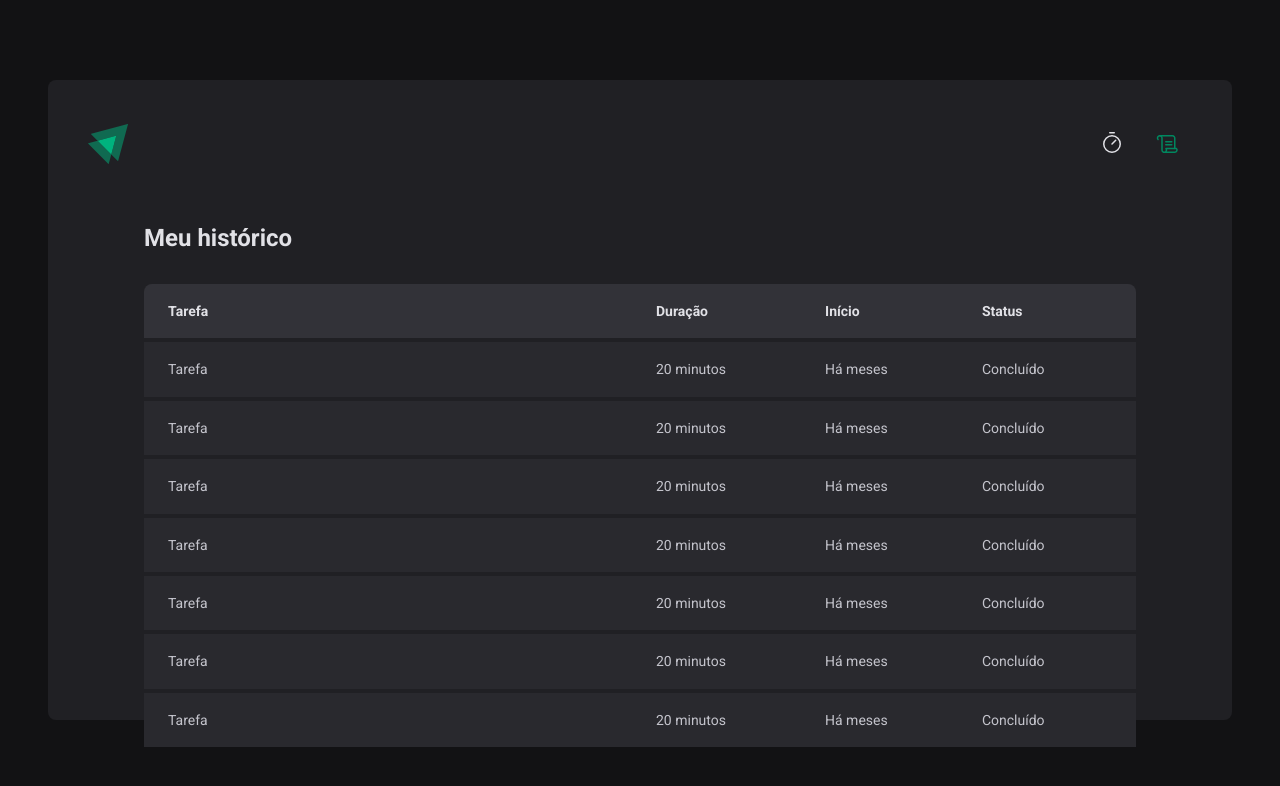
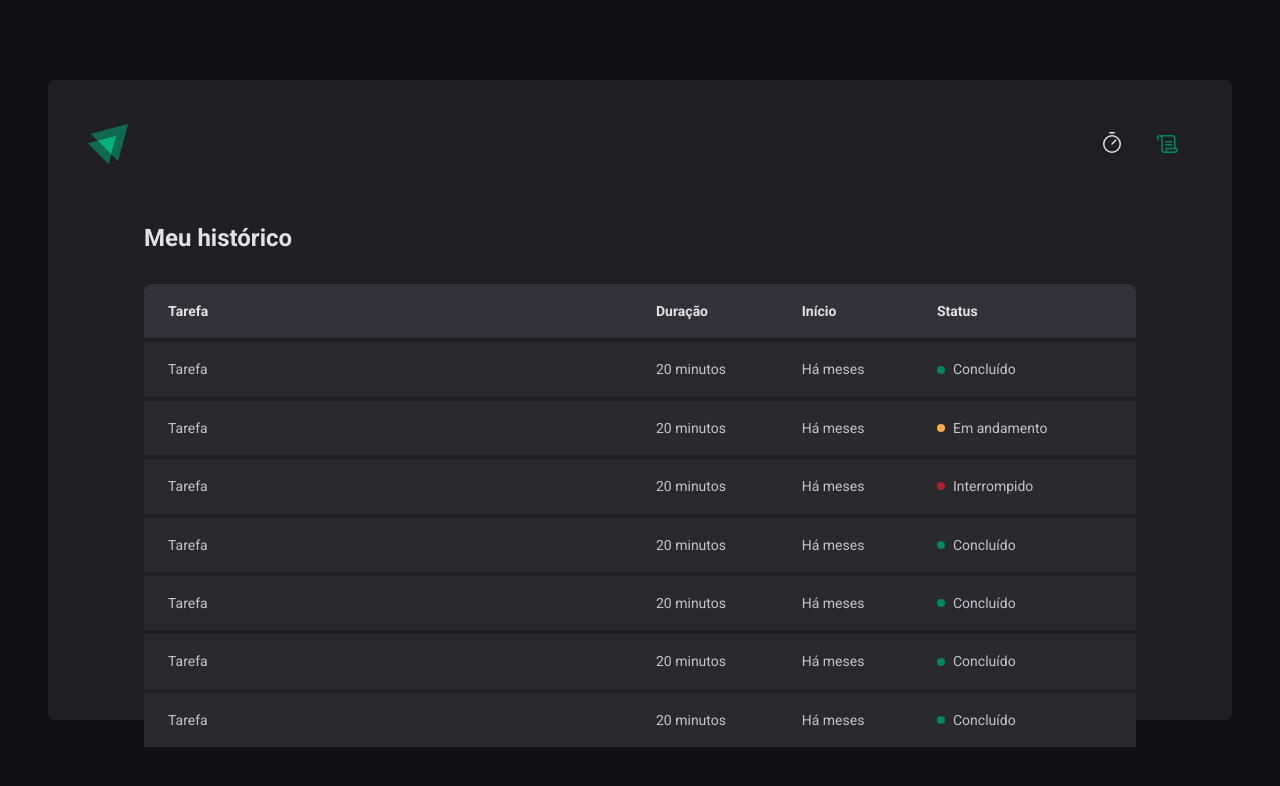
Before and after one commit to SoshiNoir/Fundamentos-do-React-02, a React (Vite) app: page /history in a window 1280 px wide. Shown: the top 786 px of the page. Built offline with nearby package versions, Linux system fonts and the light colour scheme.

Commit message:
Páginas e rotas - Componente: Status

```diff
--- a/src/pages/History/index.tsx
+++ b/src/pages/History/index.tsx
@@ -1,4 +1,4 @@
-import { HistoryContainer, HistoryList } from "./styles";
+import { HistoryContainer, HistoryList, Status } from "./styles";
 
 export function History() {
   return (
@@ -20,43 +20,43 @@ export function History() {
             <td>Tarefa</td>
             <td>20 minutos</td>
             <td>Há meses</td>
-            <td>Concluído</td>
+            <td><Status statusColor="green">Concluído</Status></td>
           </tr>
           <tr>
             <td>Tarefa</td>
             <td>20 minutos</td>
             <td>Há meses</td>
-            <td>Concluído</td>
+            <td><Status statusColor="yellow">Em andamento</Status></td>
           </tr>
           <tr>
             <td>Tarefa</td>
             <td>20 minutos</td>
             <td>Há meses</td>
-            <td>Concluído</td>
+            <td><Status statusColor="red">Interrompido</Status></td>
           </tr>
           <tr>
             <td>Tarefa</td>
             <td>20 minutos</td>
             <td>Há meses</td>
-            <td>Concluído</td>
+            <td><Status statusColor="green">Concluído</Status></td>
           </tr>
           <tr>
             <td>Tarefa</td>
             <td>20 minutos</td>
             <td>Há meses</td>
-            <td>Concluído</td>
+            <td><Status statusColor="green">Concluído</Status></td>
           </tr>
           <tr>
             <td>Tarefa</td>
             <td>20 minutos</td>
             <td>Há meses</td>
-            <td>Concluído</td>
+            <td><Status statusColor="green">Concluído</Status></td>
           </tr>
           <tr>
             <td>Tarefa</td>
             <td>20 minutos</td>
             <td>Há meses</td>
-            <td>Concluído</td>
+            <td><Status statusColor="green">Concluído</Status></td>
           </tr>
           </tbody>
       </table>
--- a/src/pages/History/styles.ts
+++ b/src/pages/History/styles.ts
@@ -1,4 +1,4 @@
-import styled from 'styled-components'
+import styled from 'styled-components';
 
 export const HistoryContainer = styled.main`
   flex: 1;
@@ -51,3 +51,27 @@ export const HistoryList = styled.div`
     }
   }
 `
+
+const STATUS_COLORS = {
+  yellow: 'yellow-500',
+  green: 'green-500',
+  red: 'red-500',
+} as const
+
+interface StatusProps {
+  statusColor: keyof typeof STATUS_COLORS
+}
+
+export const Status = styled.span<StatusProps>`
+  display: flex;
+  align-items: center;
+  gap: 0.5rem;
+
+  &::before {
+    content: '';
+    width: 0.5rem;
+    height: 0.5rem;
+    border-radius: 9999px;
+    background: ${props => props.theme[STATUS_COLORS[props.statusColor]]};
+  }
+`
```
